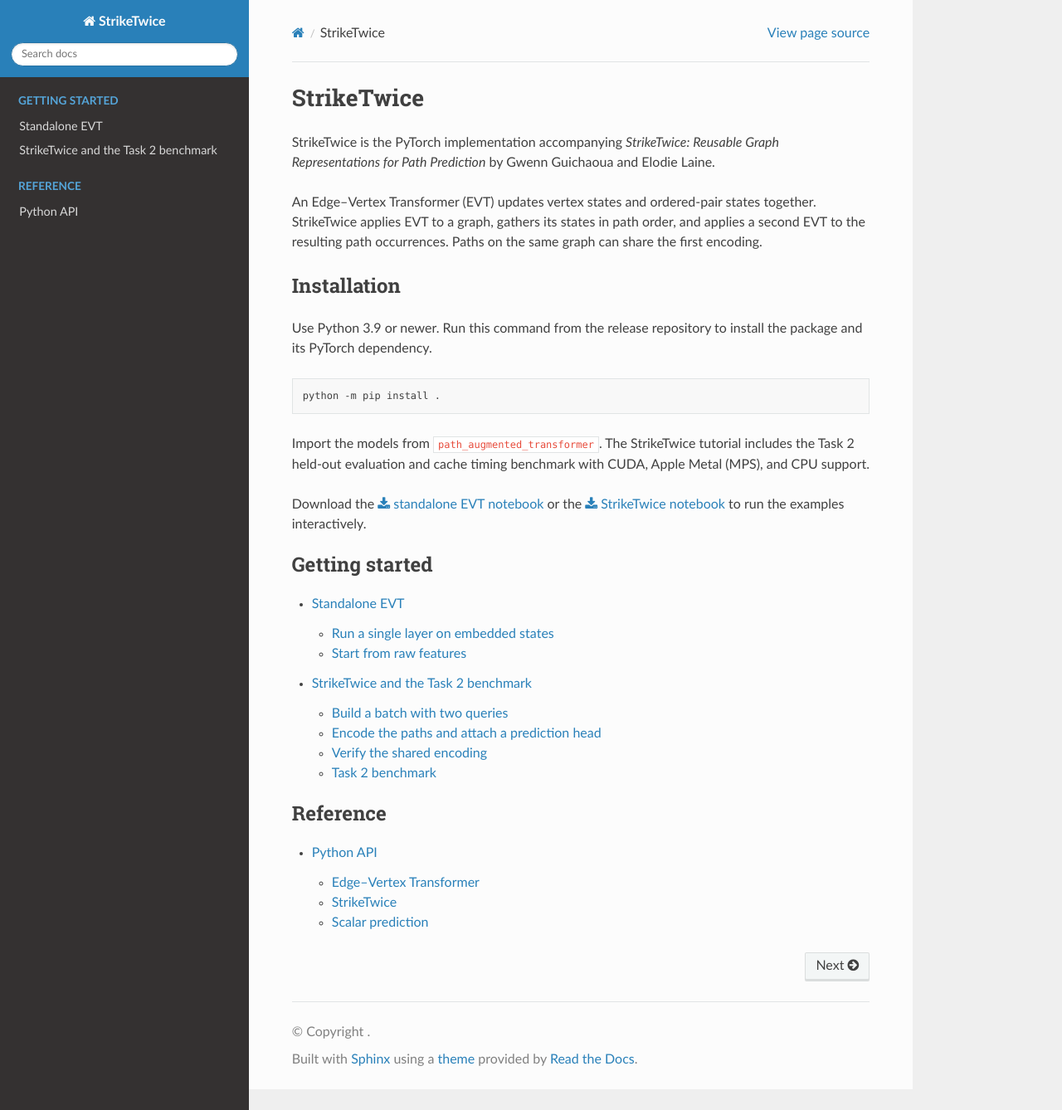
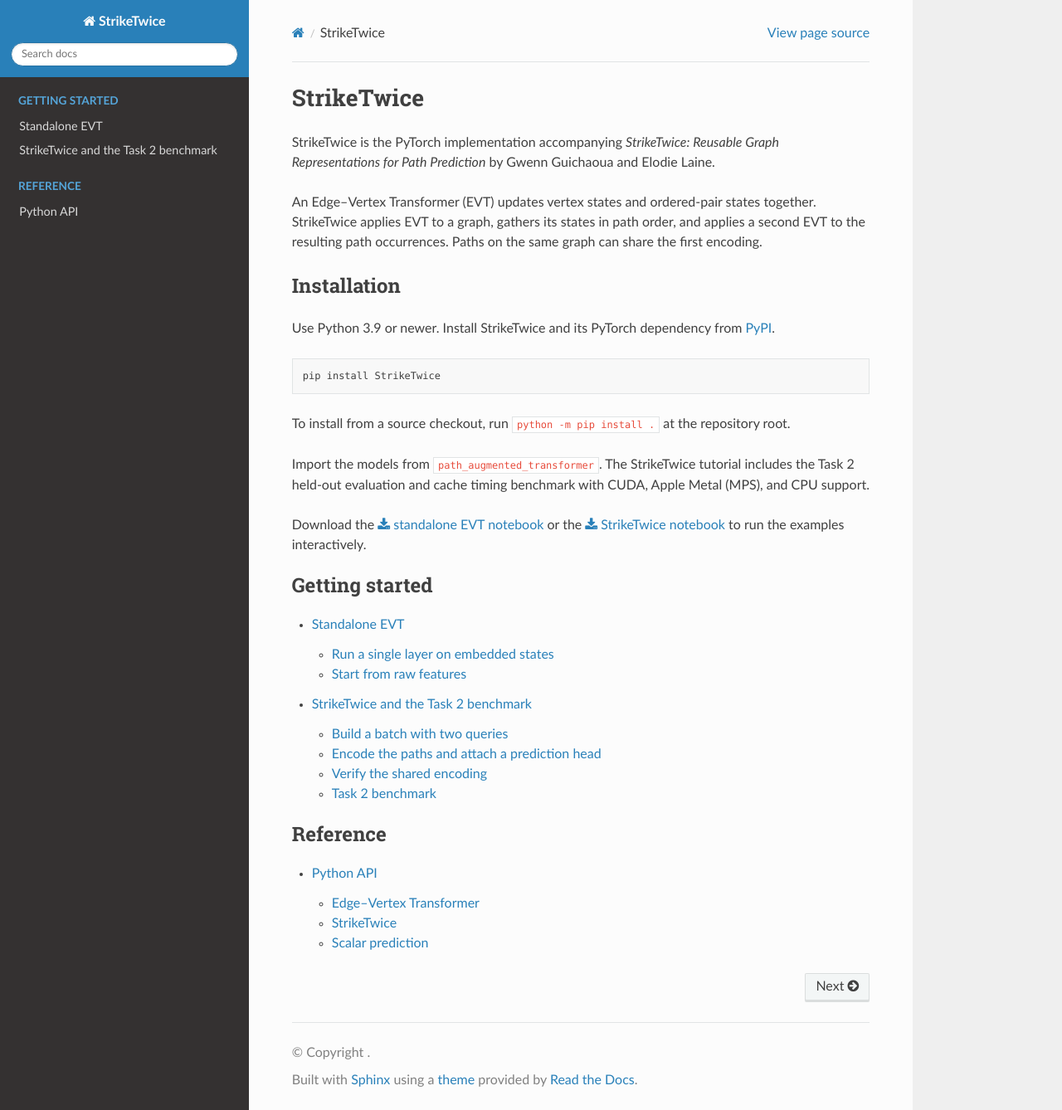
Before and after one commit to Guichaoua/StrikeTwice, a Sphinx documentation site: the page built from docs/index.rst, in a window 1280 px wide and 1338 px high. Shown: the whole window at 83% size. Built offline with Sphinx 7.4.7 and the Read the Docs theme 3.1.0, drawn with Linux system fonts in a browser that asks for light colours.

Commit message:
Document StrikeTwice installation from PyPI

```diff
--- a/docs/index.rst
+++ b/docs/index.rst
@@ -13,12 +13,15 @@ Paths on the same graph can share the first encoding.
 Installation
 ------------
 
-Use Python 3.9 or newer. Run this command from the release repository to
-install the package and its PyTorch dependency.
+Use Python 3.9 or newer. Install StrikeTwice and its PyTorch dependency from
+`PyPI <https://pypi.org/project/StrikeTwice/>`_.
 
 .. code-block:: shell
 
-   python -m pip install .
+   pip install StrikeTwice
+
+To install from a source checkout, run ``python -m pip install .`` at the
+repository root.
 
 Import the models from ``path_augmented_transformer``. The StrikeTwice
 tutorial includes the Task 2 held-out evaluation and cache timing benchmark
```
